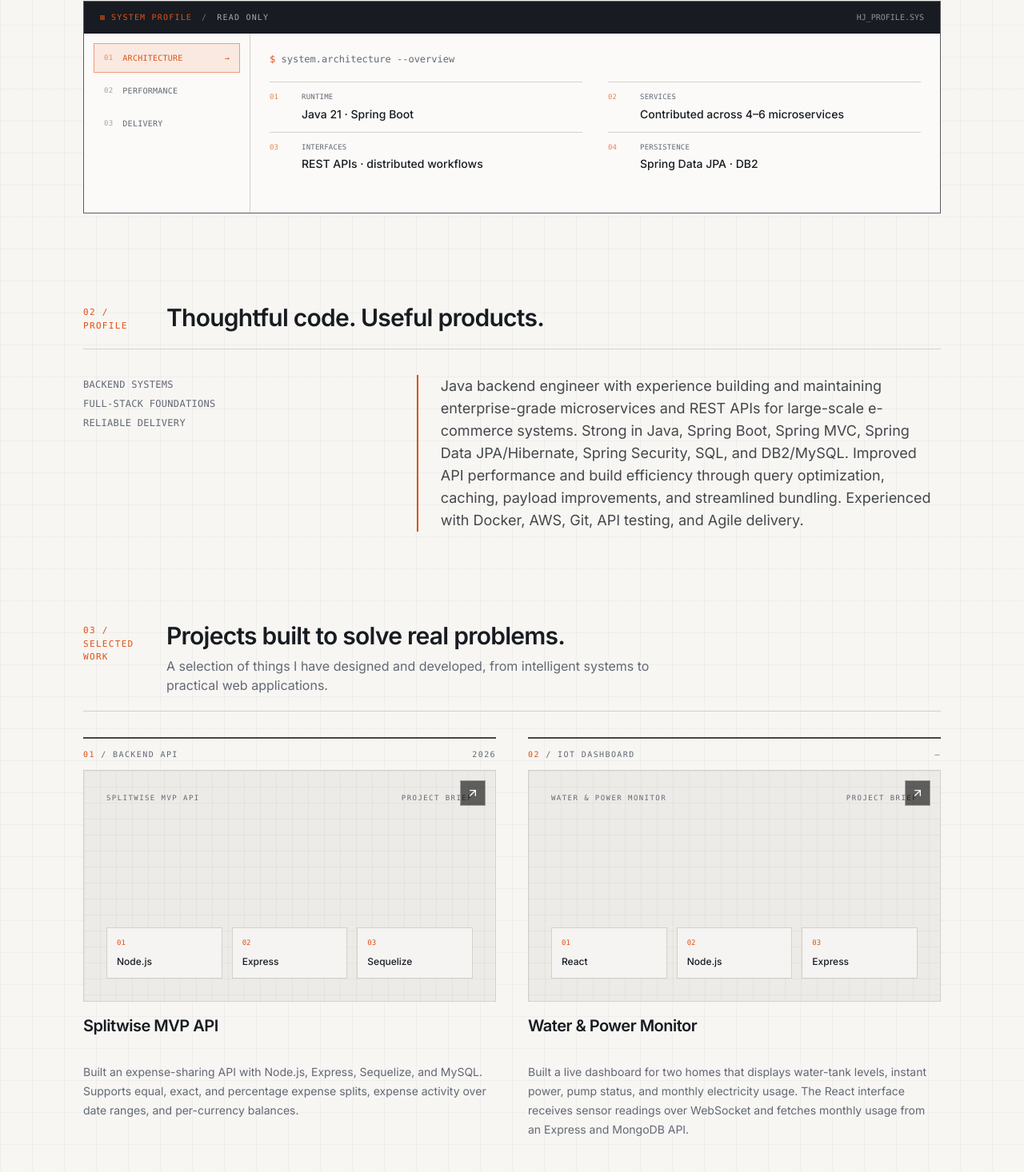
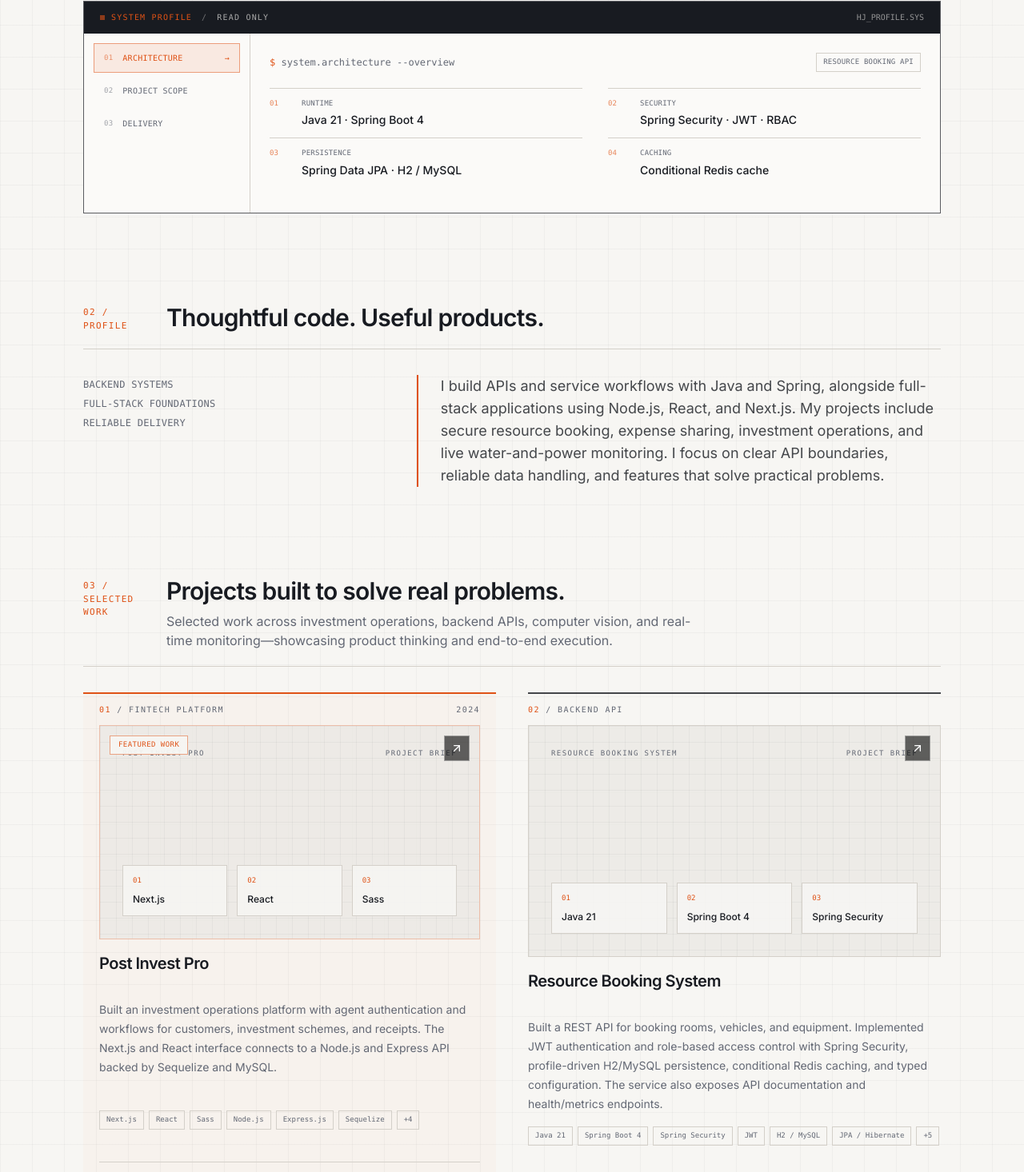
Before and after one commit to hariharan2604/portfolio, a Next.js app: page / in a window 1280 px wide. Shown: the part 929-2395 px from the top of the page at 80% size. Built offline with nearby package versions, Linux system fonts and the light colour scheme.

Commit message:
revamp feat bug fix

```diff
--- a/src/app/page.tsx
+++ b/src/app/page.tsx
@@ -51,7 +51,7 @@ export default function Page() {
         <div className="max-w-2xl">
           <div className="mb-9 flex items-center justify-between border-b border-border pb-3 font-mono text-[10px] uppercase tracking-[0.14em] text-muted-foreground sm:text-xs">
             <span>Portfolio / Software engineering</span>
-            <span>India · 2026</span>
+            <span>{DATA.location} · {new Date().getFullYear()}</span>
           </div>
           <p className="section-eyebrow">Java backend engineer</p>
           <h1 className="mt-4 text-5xl font-semibold leading-[0.95] tracking-[-0.06em] sm:text-7xl lg:text-[5.5rem]">
@@ -116,8 +116,8 @@ export default function Page() {
             </div>
           </div>
           <div className="mt-2 flex justify-between font-mono text-[10px] uppercase tracking-widest text-muted-foreground">
-            <span>Engineer · India</span>
-            <span>2026</span>
+            <span>Engineer · {DATA.location}</span>
+            <span>{new Date().getFullYear()}</span>
           </div>
         </div>
       </section>
@@ -127,7 +127,7 @@ export default function Page() {
           number="01"
           eyebrow="System readout"
           title="A closer look under the hood."
-          description="Explore the engineering principles, measurable outcomes, and tools behind my work."
+          description="Explore the architecture, project capabilities, and tools behind my work."
         />
         <EngineeringConsole />
       </section>
@@ -161,21 +161,22 @@ export default function Page() {
           number="03"
           eyebrow="Selected work"
           title="Projects built to solve real problems."
-          description="A selection of things I have designed and developed, from intelligent systems to practical web applications."
+          description="Selected work across investment operations, backend APIs, computer vision, and real-time monitoring—showcasing product thinking and end-to-end execution."
         />
         <div className="grid gap-x-8 gap-y-10 md:auto-rows-fr md:grid-cols-2 lg:gap-x-10">
           {DATA.projects.map((project, index) => (
             <ProjectCard
               key={project.title}
               index={index + 1}
+              featured={index === 0}
               href={project.href}
               title={project.title}
               description={project.description}
               dates={project.dates}
               meta={"meta" in project ? project.meta : undefined}
               tags={project.technologies}
-              image={project.image}
-              video={project.video}
+              image={"image" in project ? project.image : undefined}
+              video={"video" in project ? project.video : undefined}
               links={project.links}
             />
           ))}
--- a/src/components/engineering-console.tsx
+++ b/src/components/engineering-console.tsx
@@ -9,33 +9,36 @@ const panels = [
     id: "architecture",
     label: "Architecture",
     command: "system.architecture --overview",
+    context: "Resource Booking API",
     rows: [
-      ["01", "Runtime", "Java 21 · Spring Boot"],
-      ["02", "Services", "Contributed across 4–6 microservices"],
-      ["03", "Interfaces", "REST APIs · distributed workflows"],
-      ["04", "Persistence", "Spring Data JPA · DB2"],
+      ["01", "Runtime", "Java 21 · Spring Boot 4"],
+      ["02", "Security", "Spring Security · JWT · RBAC"],
+      ["03", "Persistence", "Spring Data JPA · H2 / MySQL"],
+      ["04", "Caching", "Conditional Redis cache"],
     ],
   },
   {
-    id: "performance",
-    label: "Performance",
-    command: "system.performance --impact",
+    id: "projects",
+    label: "Project scope",
+    command: "portfolio.projects --capabilities",
+    context: "Across selected projects",
     rows: [
-      ["01", "API response time", "40% faster"],
-      ["02", "Build duration", "80% shorter"],
-      ["03", "User satisfaction", "25% increase"],
-      ["04", "Approach", "SQL · caching · payloads"],
+      ["01", "Investment ops", "Agents · customers · receipts"],
+      ["02", "Expense sharing", "Equal · exact · percentage splits"],
+      ["03", "Live monitoring", "Water · power · pump status"],
+      ["04", "Video systems", "Detection · MQTT · WebSockets"],
     ],
   },
   {
     id: "delivery",
     label: "Delivery",
     command: "system.delivery --toolchain",
+    context: "Resource Booking API",
     rows: [
-      ["01", "Quality", "JUnit · Mockito · Postman"],
-      ["02", "Security", "Spring Security · JWT · RBAC"],
-      ["03", "Operations", "Docker · AWS · Nginx"],
-      ["04", "Workflow", "Git · Agile · CI/CD"],
+      ["01", "API docs", "OpenAPI · Swagger UI"],
+      ["02", "Health", "Liveness · readiness probes"],
+      ["03", "Metrics", "Prometheus · cache metrics"],
+      ["04", "Packaging", "Docker · Gradle"],
     ],
   },
 ] as const;
@@ -68,11 +71,14 @@ export function EngineeringConsole() {
       <div className="grid md:grid-cols-[13rem_1fr]">
         <div
           aria-label="Profile views"
+          role="group"
           className="flex gap-1 border-b border-border p-2 md:flex-col md:border-b-0 md:border-r md:p-3"
         >
           {panels.map((item, index) => (
             <button
               aria-pressed={activePanel === item.id}
+              aria-controls="engineering-readout-panel"
+              id={`engineering-readout-tab-${item.id}`}
               className={cn(
                 "flex min-w-0 flex-1 items-center justify-center gap-1.5 border px-1.5 py-2.5 text-left font-mono text-[9px] uppercase tracking-wide transition-colors sm:gap-2 sm:px-2 sm:text-[10px] md:w-full md:flex-none md:justify-start md:gap-3 md:px-3",
                 activePanel === item.id
@@ -96,7 +102,12 @@ export function EngineeringConsole() {
           ))}
         </div>
 
-        <div className="min-h-56 p-4 sm:p-6">
+        <div
+          id="engineering-readout-panel"
+          role="region"
+          aria-labelledby={`engineering-readout-tab-${panel.id}`}
+          className="min-h-56 p-4 sm:p-6"
+        >
           <AnimatePresence mode="wait" initial={false}>
             <motion.div
               animate={{ opacity: 1, y: 0 }}
@@ -106,9 +117,14 @@ export function EngineeringConsole() {
               key={panel.id}
               transition={{ duration: prefersReducedMotion ? 0 : 0.18 }}
             >
-              <p className="mb-5 font-mono text-[10px] text-muted-foreground sm:text-xs">
-                <span className="text-primary">$</span> {panel.command}
-              </p>
+              <div className="mb-5 flex flex-wrap items-center justify-between gap-2">
+                <p className="font-mono text-[10px] text-muted-foreground sm:text-xs">
+                  <span className="text-primary">$</span> {panel.command}
+                </p>
+                <p className="border border-border px-2 py-1 font-mono text-[9px] uppercase tracking-wide text-muted-foreground">
+                  {panel.context}
+                </p>
+              </div>
               <dl className="grid gap-x-8 sm:grid-cols-2">
                 {panel.rows.map(([number, term, value]) => (
                   <div
--- a/src/components/project-card.tsx
+++ b/src/components/project-card.tsx
@@ -8,13 +8,13 @@ import React from "react";
 
 interface Props {
   index: number;
+  featured?: boolean;
   title: string;
   href?: string;
   description: string;
   dates: string;
   meta?: string;
   tags: readonly string[];
-  link?: string;
   image?: string;
   video?: string;
   links?: readonly {
@@ -27,13 +27,13 @@ interface Props {
 
 export function ProjectCard({
   index,
+  featured = false,
   title,
   href,
   description,
   dates,
   meta,
   tags,
-  link,
   image,
   video,
   links,
@@ -87,18 +87,26 @@ export function ProjectCard({
   return (
     <article
       className={cn(
-        "group flex h-full flex-col border-t-2 border-foreground/80 pt-3",
+        "group flex h-full flex-col border-t-2 pt-3 transition-colors",
+        featured
+          ? "border-primary bg-primary/[0.025] px-4 pb-4 sm:px-5 sm:pb-5"
+          : "border-foreground/80",
         className
       )}
     >
       <div className="mb-3 flex items-center justify-between font-mono text-[10px] uppercase tracking-[0.14em] text-muted-foreground">
-        <span>
+        <span className="truncate">
           <span className="text-primary">{String(index).padStart(2, "0")}</span>
           {" / "}{meta || "Project"}
         </span>
-        <span>{dates || "—"}</span>
+        {dates && <span className="ml-3 shrink-0">{dates}</span>}
       </div>
-      <div className="relative mb-4 aspect-[16/9] overflow-hidden border border-border bg-secondary/50">
+      <div
+        className={cn(
+          "relative mb-4 aspect-[16/9] overflow-hidden border border-border bg-secondary/50",
+          featured && "border-primary/30"
+        )}
+      >
         {href ? (
           <Link
             href={href}
@@ -108,21 +116,30 @@ export function ProjectCard({
             className="absolute inset-0 transition-opacity hover:opacity-90"
           >
             {media}
+            {featured && (
+              <span className="absolute left-3 top-3 border border-primary/50 bg-background/95 px-2.5 py-1 font-mono text-[9px] uppercase tracking-wider text-primary">
+                Featured work
+              </span>
+            )}
             <span className="absolute right-3 top-3 flex size-8 items-center justify-center border border-white/40 bg-black/60 text-white">
               <ArrowUpRight aria-hidden="true" className="size-4" />
             </span>
           </Link>
         ) : (
-          media
+          <>
+            {media}
+            {featured && (
+              <span className="absolute left-3 top-3 border border-primary/50 bg-background/95 px-2.5 py-1 font-mono text-[9px] uppercase tracking-wider text-primary">
+                Featured work
+              </span>
+            )}
+          </>
         )}
       </div>
       <div className="flex flex-1 flex-col">
         <h3 className="min-h-12 text-lg font-semibold leading-snug tracking-tight sm:text-xl">
           {title}
         </h3>
-        <div className="hidden text-xs underline print:visible">
-          {link?.replace("https://", "").replace("www.", "").replace("/", "")}
-        </div>
         <Markdown className="prose prose-sm mt-3 max-w-none text-pretty leading-6 text-muted-foreground prose-p:my-0 dark:prose-invert">
           {description}
         </Markdown>
--- a/src/data/resume.tsx
+++ b/src/data/resume.tsx
@@ -8,9 +8,9 @@ export const DATA = {
   location: "India",
   locationLink: "https://www.google.com/maps/place/India",
   description:
-    "Java backend engineer building secure, scalable microservices and REST APIs with Spring Boot, Spring Data, and SQL.",
+    "Java backend engineer focused on API design, secure service workflows, and practical full-stack products.",
   summary:
-    "Java backend engineer with experience building and maintaining enterprise-grade microservices and REST APIs for large-scale e-commerce systems. Strong in Java, Spring Boot, Spring MVC, Spring Data JPA/Hibernate, Spring Security, SQL, and DB2/MySQL. Improved API performance and build efficiency through query optimization, caching, payload improvements, and streamlined bundling. Experienced with Docker, AWS, Git, API testing, and Agile delivery.",
+    "I build APIs and service workflows with Java and Spring, alongside full-stack applications using Node.js, React, and Next.js. My projects include secure resource booking, expense sharing, investment operations, and live water-and-power monitoring. I focus on clear API boundaries, reliable data handling, and features that solve practical problems.",
   avatarUrl: "/profile.jpg",
   resumeUrl: "/hariharan-jayachandran-resume.pdf",
   featuredSkills: ["Java", "Spring Boot", "REST APIs", "MySQL", "Docker"],
@@ -103,7 +103,7 @@ export const DATA = {
       start: "Aug 2025",
       end: "Aug 2026",
       description:
-        "Designed and developed enterprise backend systems for a large-scale e-commerce client, contributing to 4–6 microservices and REST APIs. Built high-throughput services with Java, Spring Boot, Spring MVC, and Spring Data JPA/Hibernate; implemented persistence using DB2 and optimized SQL queries. Applied Spring Security for authentication and access control, and collaborated with QA, analysts, and product owners in Agile ceremonies. Used Git and established engineering practices to maintain production applications.",
+        "Contributed to backend services and REST APIs for a large-scale e-commerce platform using Java and Spring. Worked with Spring Data JPA/Hibernate and DB2 for persistence and query optimization, applied Spring Security for access control, and collaborated with QA and product teams in an Agile workflow.",
       technologies: [
         "Java",
         "Spring Boot",
@@ -127,7 +127,7 @@ export const DATA = {
       start: "Aug 2023",
       end: "Dec 2023",
       description:
-        "Improved API response times by 40% through SQL query optimization, caching, and efficient payload handling, contributing to a 25% increase in user satisfaction. Replaced Webpack with ESBuild, reducing bundling time by 80% and accelerating CI/CD execution. Developed and maintained backend functionality with Express.js and MySQL, working with Git and Nginx.",
+        "Worked on backend features with Express.js and MySQL, including query optimization, caching, and payload handling. Replaced Webpack with ESBuild to streamline bundling and CI/CD, and worked with Git and Nginx.",
       technologies: [
         "Express.js",
         "MySQL",
@@ -149,10 +149,72 @@ export const DATA = {
       start: "July 2021",
       end: "July 2025",
       description:
-        "Bachelor of Technology in Information Technology. Graduated with a CGPA of 8.76/10, building a foundation in software engineering, algorithms, databases, and system design.",
+        "Completed a Bachelor of Technology in Information Technology, building a foundation in software engineering, algorithms, databases, and system design.",
     },
   ],
   projects: [
+    {
+      title: "Post Invest Pro",
+      href: "https://post-invest-pro-frontend.vercel.app/",
+      dates: "2024",
+      meta: "FinTech Platform",
+      active: true,
+      description:
+        "Built an investment operations platform with agent authentication and workflows for customers, investment schemes, and receipts. The Next.js and React interface connects to a Node.js and Express API backed by Sequelize and MySQL.",
+      technologies: [
+        "Next.js",
+        "React",
+        "Sass",
+        "Node.js",
+        "Express.js",
+        "Sequelize",
+        "MySQL",
+        "JWT",
+        "Redis",
+        "Nginx",
+      ],
+      links: [
+        {
+          type: "Frontend",
+          href: "https://github.com/hariharan2604/PostInvest-Pro-Frontend",
+          icon: <Icons.github className="size-3" />,
+        },
+        {
+          type: "Backend",
+          href: "https://github.com/hariharan2604/PostInvest-Pro",
+          icon: <Icons.github className="size-3" />,
+        },
+      ],
+    },
+    {
+      title: "Resource Booking System",
+      dates: "",
+      meta: "Backend API",
+      active: true,
+      href: "https://github.com/hariharan2604/resource-booking-system",
+      description:
+        "Built a REST API for booking rooms, vehicles, and equipment. Implemented JWT authentication and role-based access control with Spring Security, profile-driven H2/MySQL persistence, conditional Redis caching, and typed configuration. The service also exposes API documentation and health/metrics endpoints.",
+      technologies: [
+        "Java 21",
+        "Spring Boot 4",
+        "Spring Security",
+        "JWT",
+        "H2 / MySQL",
+        "JPA / Hibernate",
+        "Redis",
+        "JUnit",
+        "Mockito",
+        "Docker",
+        "Gradle",
+      ],
+      links: [
+        {
+          type: "GitHub",
+          href: "https://github.com/hariharan2604/resource-booking-system",
+          icon: <Icons.github className="size-3" />,
+        },
+      ],
+    },
     {
       title: "Splitwise MVP API",
       dates: "2026",
@@ -169,10 +231,10 @@ export const DATA = {
         },
       ],
       description:
-        "Built an expense-sharing API with Node.js, Express, Sequelize, and MySQL. Supports equal, exact, and percentage expense splits, expense activity over date ranges, and per-currency balances.",
+        "Built an expense-sharing API with Node.js, Express, Sequelize, and MySQL. Supports user and expense management, equal, exact, and percentage splits, date-range activity, and balances by counterparty and currency. Authentication is intentionally outside this MVP.",
       technologies: [
         "Node.js",
-        "Express",
+        "Express.js",
         "Sequelize",
         "MySQL",
         "REST APIs",
@@ -201,57 +263,29 @@ export const DATA = {
       description:
         "Built a live dashboard for two homes that displays water-tank levels, instant power, pump status, and monthly electricity usage. The React interface receives sensor readings over WebSocket and fetches monthly usage from an Express and MongoDB API.",
       technologies: [
-        "React",
+        "React.js",
         "Node.js",
-        "Express",
+        "Express.js",
         "MongoDB",
         "WebSocket",
         "IoT",
       ],
     },
     {
-      title: "Resource Booking System",
-      dates: "",
-      meta: "Backend API",
-      active: true,
-      href: "https://github.com/hariharan2604/resource-booking-system",
-      image: undefined,
-      video: "",
-      links: [
-        {
-          type: "GitHub",
-          href: "https://github.com/hariharan2604/resource-booking-system",
-          icon: <Icons.github className="size-3" />,
-        },
-      ],
-      description:
-        "Built a resource-booking backend with Java 21 and Spring Boot 4, exposing REST APIs to manage users, resources, and bookings. Added JWT authentication and role-based access control with Spring Security, layered controllers, services, and repositories, and MySQL persistence using Spring Data JPA/Hibernate. Added JUnit and Mockito tests for booking validation, and containerized the service with Docker.",
-      technologies: [
-        "Java 21",
-        "Spring Boot 4",
-        "Spring Security",
-        "JWT",
-        "MySQL",
-        "JPA / Hibernate",
-        "JUnit",
-        "Mockito",
-        "Docker",
-        "Gradle",
-      ],
-    },
-    {
-      title: "AI-based Traffic Control System",
+      title: "AI Traffic Signal Control",
       dates: "2025",
       meta: "Computer Vision",
       href: "https://github.com/hariharan2604/AI-Based-Traffic-Control",
       active: true,
       description:
-        "Built a computer-vision prototype that detects real-time vehicle density with Python, OpenCV, and YOLO to adjust traffic signals. Added MQTT-based emergency-vehicle notifications.",
+        "Built a video-driven traffic-control system using YOLO-based vehicle processing, MQTT for signal and emergency events, and WebSockets for live streams. The application coordinates video processing and signal cycling across configured camera feeds.",
       technologies: [
         "Python",
         "OpenCV",
-        "YOLO",
+        "YOLOv12",
         "MQTT",
+        "WebSocket",
+        "TensorRT",
       ],
       links: [
         {
@@ -260,54 +294,24 @@ export const DATA = {
           icon: <Icons.github className="size-3" />,
         },
       ],
-      image: "/traffic.webp",
-      video: "",
     },
     {
-      title: "Post Invest Pro",
-      href: "https://post-invest-pro-frontend.vercel.app/",
-      dates: "2024",
-      meta: "FinTech Platform",
-      active: true,
-      description:
-        "Built an AI-powered investment platform for 500+ agents and brokers, combining portfolio tracking and analytics. Automated data analysis and predictive insights, improving processing efficiency by 30%, with an interactive Next.js dashboard.",
-      technologies: [
-        "Next.js",
-        "Typescript",
-        "MySQL",
-        "Sequelize",
-        "TailwindCSS",
-        "Node.js",
-        "Nginx",
-      ],
-      links: [
-        {
-          type: "GitHub",
-          href: "https://github.com/hariharan2604/PostInvest-Pro",
-          icon: <Icons.github className="size-3" />,
-        },
-      ],
-      image: "/investment.webp",
-      video: "",
-    },
-
-    {
-      title: "Smart Campus Management Dashboard",
+      title: "Smart Campus Hybrid Detection",
       dates: "2023",
       meta: "Smart Campus",
       href: "https://github.com/hariharan2604/Smart-Campus-Manager",
       active: true,
       description:
-        "Created a smart-campus dashboard using Next.js, Python, and OpenCV to monitor resources and support allocation decisions, improving resource-allocation efficiency by 20%.",
+        "Built a computer-vision pipeline that combines YOLO segmentation with Faster R-CNN object detection on image and video inputs. The project uses Python, OpenCV, PyTorch, and TorchVision, with WebSocket support for streamed results.",
       technologies: [
-        "Next.js",
-        "React",
         "Python",
+        "OpenCV",
+        "PyTorch",
+        "TorchVision",
         "YOLO",
         "Faster R-CNN",
-        "TensorFlow",
-        "MongoDB",
-        "TailwindCSS",
+        "WebSocket",
+        "TensorRT",
       ],
       links: [
         {
@@ -316,8 +320,6 @@ export const DATA = {
           icon: <Icons.github className="size-3" />,
         },
       ],
-      image: "/campus_manager.webp",
-      video: "",
     },
   ],
 } as const;
```
